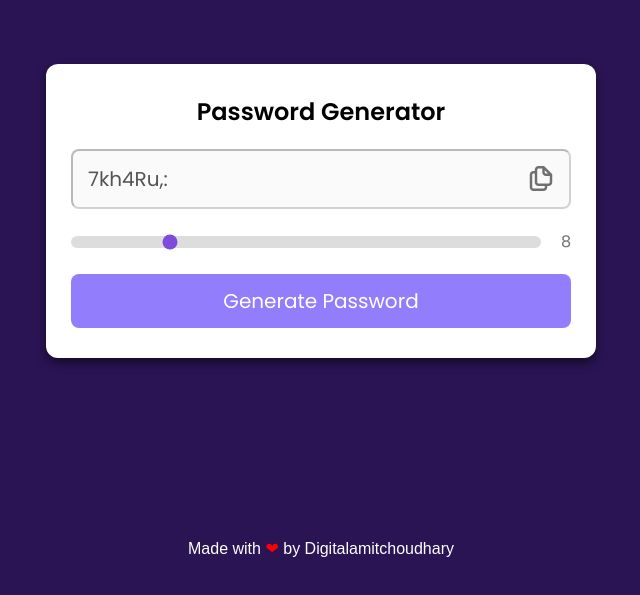
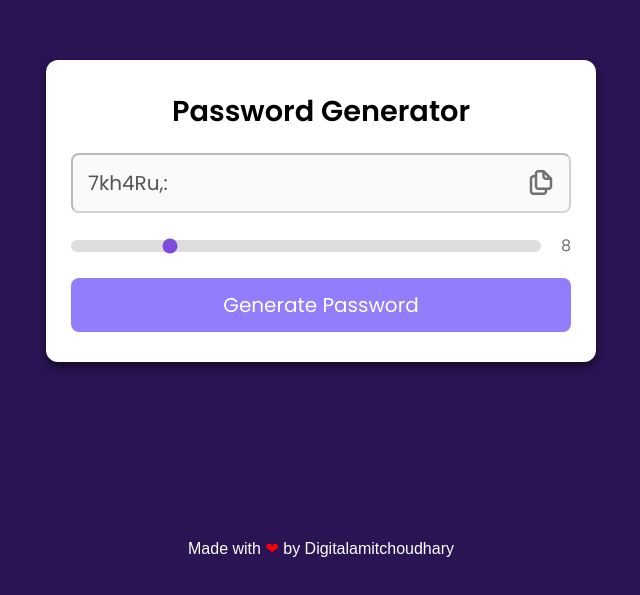
Before and after one commit to digitalamitchoudhary/Password-Generator-with-Javascript, a plain HTML site: page index.html in a window 1280 px wide. Shown: the part 189-784 px from the top of the page, without its empty margins (319-959 px from the left). Drawn offline with nearby package versions, Linux system fonts and the light colour scheme.

Commit message:
Update style.css

```diff
--- a/style.css
+++ b/style.css
@@ -28,7 +28,7 @@ body {
 }
 
 .wrapper h1{
-    font-size: 1.5em;
+    font-size: 1.8em;
     text-align: center;
     padding-bottom: 20px;
 }
```
